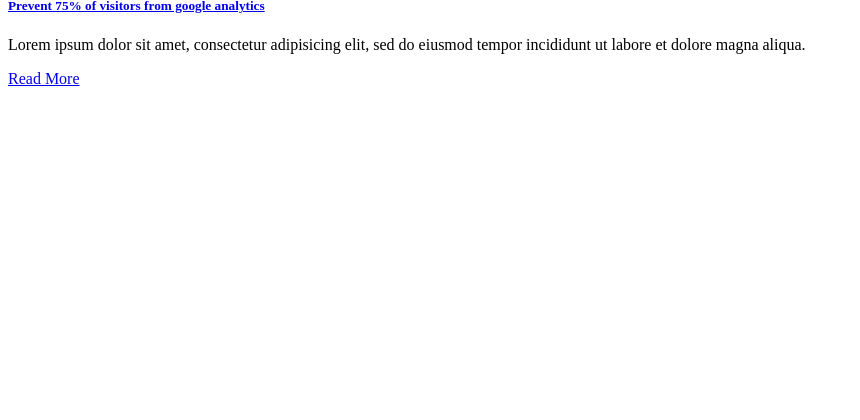
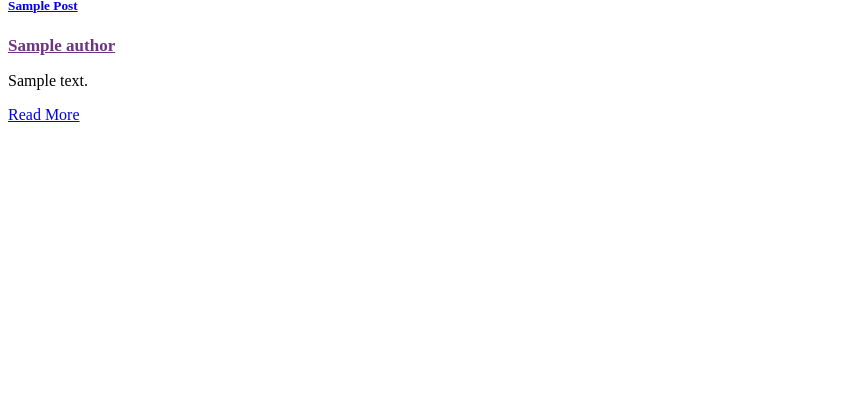
Before and after one commit to rdas6313/Blog, a Django app: template blog_app/templates/blog_app/blog_post.html in a window 1280 px wide. Shown: the part 350-770 px from the top of the page, without its empty margins (0-860 px from the left). Run offline with Django 4.2, Linux system fonts and the light colour scheme; the template is opened without the code that fills it: values that come from a table or form of the project are taken from there, others are empty; tables that the repository leaves empty hold one stand-in row (values such as "Sample post").

Commit message:
Implemented blog list on index page

```diff
--- a/blog_app/templates/blog_app/blog_post.html
+++ b/blog_app/templates/blog_app/blog_post.html
@@ -2,19 +2,21 @@
     <div class="blog-grid">
         <div class="blog-img">
             <div class="date">
-                <span>04</span>
-                <label>FEB</label>
+                <span>{{ post.date|date:"d" }}</span>
+                <label>{{ post.date|date:"M" }}</label>
             </div>
             <a href="#">
                 <img src="https://www.bootdey.com/image/400x200/FFB6C1/000000" title alt>
             </a>
         </div>
         <div class="blog-info">
-            <h5><a href="#">Prevent 75% of visitors from google analytics</a></h5>
-            <p>Lorem ipsum dolor sit amet, consectetur adipisicing elit, sed do eiusmod tempor incididunt ut
-                labore et dolore magna aliqua.</p>
+            <h5><a href="#">{{ post.title|title }}</a></h5>
+
+            <a href="#" style="color:#6c3483;font-size:17px;"><b>{{ post.author.name }}</b></a>
+
+            <p>{{ post.detail|truncatechars:100 }}</p>
             <div class="btn-bar">
-                <a href="#" class="px-btn-arrow">
+                <a href="{% url 'post_detail' post.id %}" class="px-btn-arrow">
                     <span>Read More</span>
                     <i class="arrow"></i>
                 </a>
--- a/blog_app/urls.py
+++ b/blog_app/urls.py
@@ -2,5 +2,6 @@ from django.urls import path
 from . import views
 
 urlpatterns = [
-
+    path("", views.index, name="index"),
+    path("post/<int:id>", views.detail, name="post_detail")
 ]
```
Also changed, not shown: blog_app/templates/blog_app/blog_post_list.html (+4 -6 lines), blog_app/views.py (+12 -0 lines).
